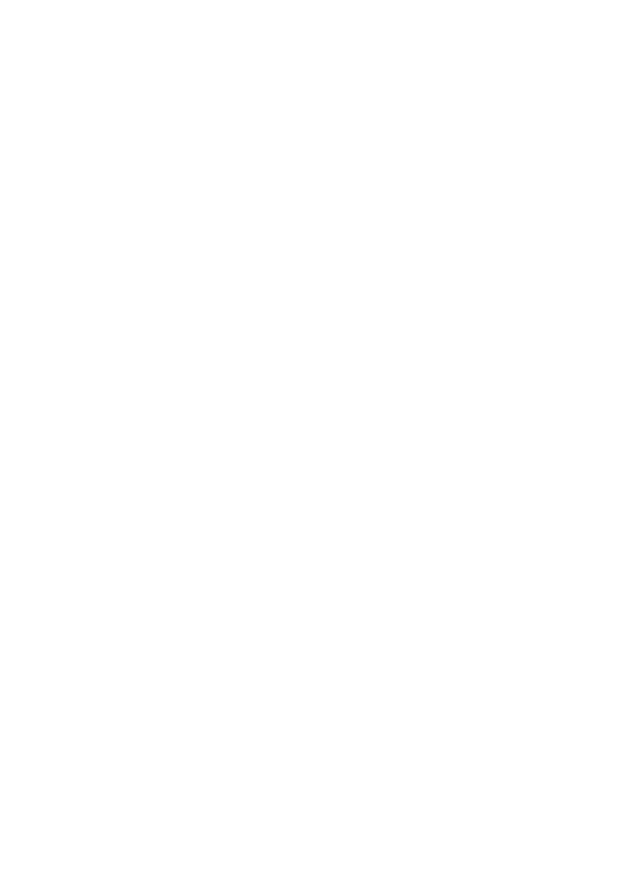
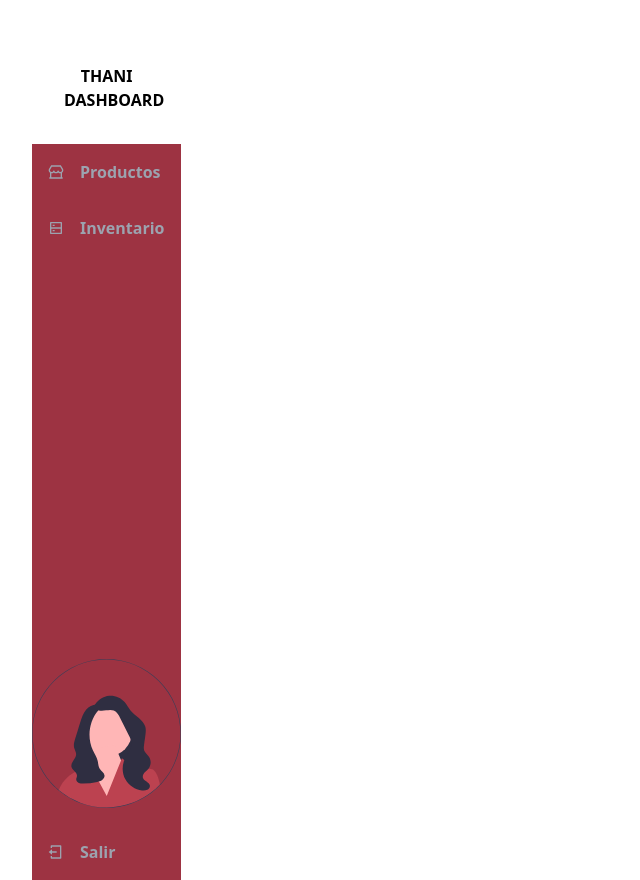
Before and after one commit to AcFallen/thani-catalogo, a React (Vite) app: page /dashboard in a window 1280 px wide. Before the commit this address had no page. Shown: the whole page, without its empty margins (0-640 px from the left). Before the commit the page ends 800 px from the top, so only its background shows below. Built offline with nearby package versions, Linux system fonts and the light colour scheme.

Commit message:
Arreglando problema con el router

```diff
--- /dev/null
+++ b/src/pages/Dashboard.jsx
@@ -0,0 +1,51 @@
+import React from "react";
+import Logo from "../assets/logo_tani.svg";
+import { RiStore2Line } from "react-icons/ri";
+import { RiServerLine } from "react-icons/ri";
+import { RiLogoutBoxLine } from "react-icons/ri";
+import { Link } from "react-router-dom";
+
+const Dashboard = () => {
+  return (
+    <div className="min-h-screen grid grid-cols-6">
+      <div className="col-span-1 p-8">
+        {/* Logotipo */}
+        <div className="text-center p-8">
+          <h1 className="uppercase font-bold tracking[4px]">thani dashboard</h1>
+        </div>
+
+        <div className=" bg-solid-pink-700 flex flex-col justify-between h-full">
+          {/* Menú */}
+          <nav>
+            <ul>
+              <li>
+                <Link className="flex items-center gap-4 hover:bg-solid-pink-600 p-4 text-gray-400 hover:text-white rounded-lg transition-colors font-semibold">
+                  <RiStore2Line />
+                  Productos
+                </Link>
+              </li>
+              <li>
+                <Link className="flex items-center gap-4 hover:bg-solid-pink-600 p-4 text-gray-400 hover:text-white rounded-lg transition-colors font-semibold">
+                  <RiServerLine />
+                  Inventario
+                </Link>
+              </li>
+            </ul>
+          </nav>
+          {/* comentario img logout */}
+          <div className="flex flex-col gap-4">
+            <img src="avatar.svg" alt="avatar" />
+            <Link className="flex items-center gap-4 hover:bg-solid-pink-600 p-4 text-gray-400 hover:text-white rounded-lg transition-colors font-semibold">
+              <RiLogoutBoxLine />
+              Salir
+            </Link>
+          </div>
+        </div>
+      </div>
+
+      <div className="col-span-5"></div>
+    </div>
+  );
+};
+
+export default Dashboard;
--- a/src/router/Router.jsx
+++ b/src/router/Router.jsx
@@ -3,6 +3,7 @@
 import Home from "../pages/Home";
 import Catalog from "../pages/Catalog";
 import Login from "../pages/Login";
+import Dashboard from "../pages/Dashboard";
 
 
 import "aos/dist/aos.css";
@@ -16,6 +17,7 @@
             <Route path="/" element={<Home />} />
             <Route path="/catalog" element={<Catalog />} />
             <Route path="/login" element={<Login />} />
+            <Route path="/dashboard" element={<Dashboard />} />
         </Routes>
     </BrowserRouter>
   );
```
Also changed, not shown: public/avatar.svg (added), 1 other file (tests, documents, lock files or other folders).
